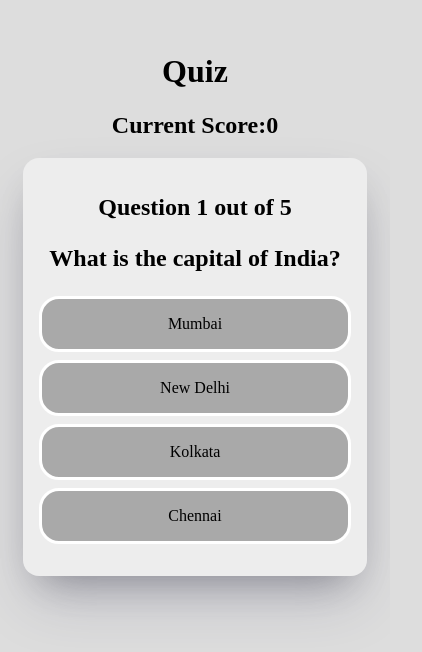
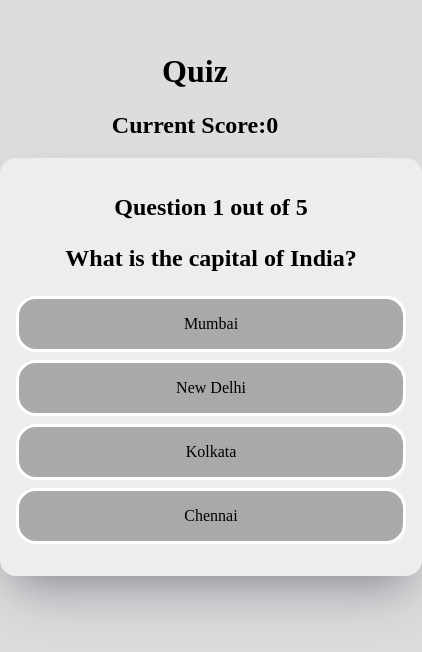
Before and after one commit to Devadharshini33/Quiz-App, a React (Create React App) app: page / in a window 390 px wide. Shown: the part 118-770 px from the top of the page, 422 px wide, since content can reach past the window. Built offline with nearby package versions, Linux system fonts and the light colour scheme.

Commit message:
Update style.css

```diff
--- a/public/style.css
+++ b/public/style.css
@@ -89,15 +89,18 @@ button:hover {
 }
 
 /* Media Query for smaller screens */
-@media (max-width: 800px) {
+@media (min-width: 480px) {
    #id{
     width: 100%;
    }
+    .
 }
 
 @media (max-width: 600px) {
     #id{
         width: 100%;
        }
+    .question-card{
+        width:100%;
 
 }
```
